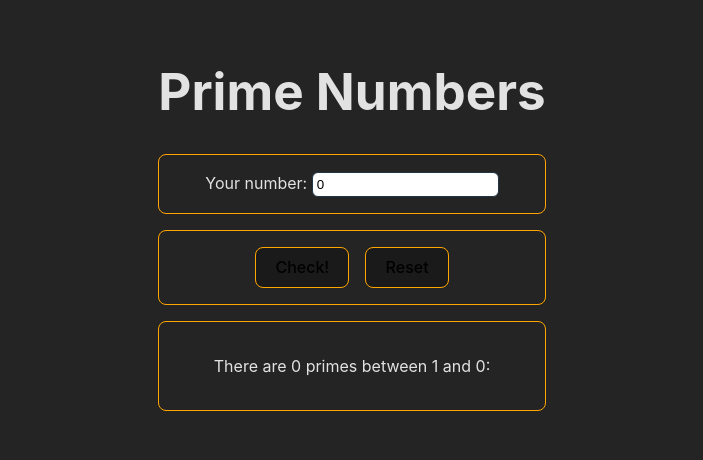
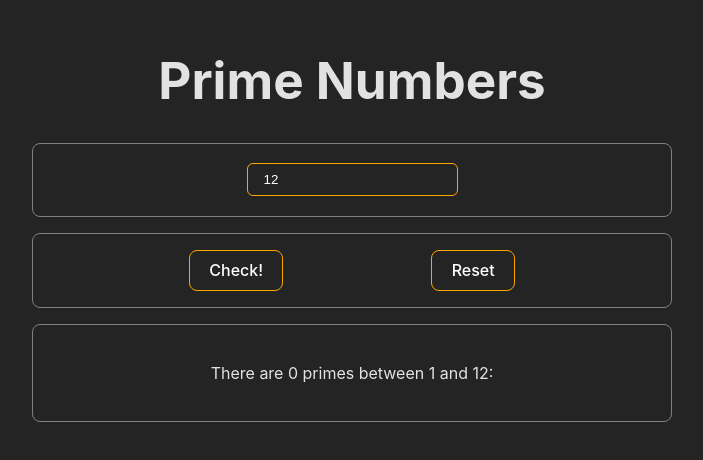
Before and after one commit to divertimentos/prime-numbers-checker, a React (Vite) app: page / in a window 1280 px wide. Shown: the part 172-632 px from the top of the page, without its empty margins (288-991 px from the left). Built offline with nearby package versions, Linux system fonts and the light colour scheme.

Commit message:
Improves structure, improves CSS

```diff
--- a/src/App.css
+++ b/src/App.css
@@ -1,6 +1,5 @@
 #root {
-  /* max-width: 1280px; */
-  max-width: 640px;
+  width: 640px;
   margin: 0 auto;
   padding: 2rem;
   text-align: center;
--- a/src/App.jsx
+++ b/src/App.jsx
@@ -1,9 +1,10 @@
 import { useEffect, useState } from "react";
 import "./App.css";
 import * as S from "./App.styles";
+import ResultList from "./components/ResultList";
 
 function App() {
-  const [userInput, setUserInput] = useState(0);
+  const [userInput, setUserInput] = useState(12);
   const [allPrimes, setAllPrimes] = useState([]);
 
   const primeChecker = (num) => {
@@ -21,20 +22,22 @@ function App() {
 
   const handleChange = (event) => {
     let num = Math.min(100_000, Number(event.target.value));
-    setUserInput(num);
+    setUserInput(parseInt(num));
   };
 
   const handlePrimes = () => {
-    setAllPrimes([2]);
+    // setAllPrimes(["true"]);
     for (let counter = 0; counter < userInput + 1; counter++) {
       if (primeChecker(counter)) {
-        setAllPrimes((currArray) => [...currArray, counter]);
+        setAllPrimes((currArray) => [...currArray, `${counter}: true`]);
+      } else {
+        setAllPrimes((currArray) => [...currArray, `${counter}: false`]);
       }
     }
   };
 
   const handleReset = () => {
-    setUserInput(0);
+    setUserInput("");
     setAllPrimes([]);
   };
 
@@ -48,10 +51,10 @@ function App() {
     <>
       <h1>Prime Numbers</h1>
       <S.Container darkmode={darkModeQuery}>
-        <label htmlFor="user-input">Your number: </label>
         <input
           name="user-input"
           type="text"
+          placeholder="Enter your number"
           onChange={handleChange}
           value={userInput}
         />
@@ -60,12 +63,9 @@ function App() {
         <S.Button onClick={handlePrimes}>Check!</S.Button>
         <S.Button onClick={handleReset}>Reset</S.Button>
       </S.ButtonContainer>
-      <S.Container>
-        <p>
-          There are {allPrimes.length} primes between 1 and {userInput}:{" "}
-          <strong>{allPrimes.join(", ")}</strong>
-        </p>
-      </S.Container>
+      {/* {allPrimes.length > 0 && ( */}
+      <ResultList allPrimes={allPrimes} userInput={userInput} />
+      {/* )} */}
     </>
   );
 }
--- a/src/App.styles.js
+++ b/src/App.styles.js
@@ -2,6 +2,15 @@ import styled from "styled-components";
 
 // const darkColor = "white";
 // const lightColor = "#213547";
+
+// &:hover {
+//   background-color: ${({ matches }) =>
+//     matches === "dark" ? `${lightColor}` : `${darkColor}`};
+//   color: ${({ matches }) =>
+//     matches === "dark" ? `${lightColor}` : `${darkColor}`};
+//
+//   transition: 0.2s ease;
+// }
 
 const darkColor = "orange";
 const lightColor = "#213547";
@@ -11,33 +20,23 @@ export const Button = styled.button`
     ${({ matches }) => (matches === "dark" ? `${lightColor}` : `${darkColor}`)};
 
   margin: auto 0.5rem auto 0.5rem;
-  &:hover {
-    background-color: ${({ matches }) =>
-      matches === "dark" ? `${lightColor}` : `${darkColor}`};
-    color: ${({ matches }) =>
-      matches === "dark" ? `${lightColor}` : `${darkColor}`};
-
-    transition: 0.2s ease;
-  }
 `;
 
-// ${({ matches }) => (matches === "dark" ? "white" : "#213547")};
 export const Container = styled.div`
-  border: 1px solid
-    ${({ matches }) => (matches === "dark" ? `${lightColor}` : `${darkColor}`)};
+  border: 1px solid grey;
+  display: flex;
+  justify-content: space-evenly;
+  align-items: center;
+  min-height: 2.5rem;
+
+  ${({ matches }) => (matches === "dark" ? `${lightColor}` : `${darkColor}`)};
   border-radius: 8px;
   margin-bottom: 1rem;
   padding: 1rem;
-
-  input {
-    border-radius: 6px;
-    border: 1px solid #213547;
-    padding: 0.25rem;
-  }
 `;
 
 export const ButtonContainer = styled(Container)`
   display: flex;
-  justify-content: center;
+  justify-content: space-evenly;
   margin-bottom: 1rem;
 `;
--- /dev/null
+++ b/src/components/ResultList/index.jsx
@@ -0,0 +1,28 @@
+import PropTypes from "prop-types";
+import * as S from "./index.styles";
+import { useEffect } from "react";
+
+const ResultList = ({ allPrimes, userInput }) => {
+  useEffect(() => {
+    console.log("Lista:");
+    console.dir(allPrimes);
+  }, [allPrimes]);
+
+  return (
+    <S.ResultContainer>
+      <ul>
+        There are {allPrimes.length} primes between 1 and {userInput}:{" "}
+        {allPrimes.map((prime, index) => {
+          return <li key={index}>{prime}</li>;
+        })}
+      </ul>
+    </S.ResultContainer>
+  );
+};
+
+ResultList.propTypes = {
+  allPrimes: PropTypes.arrayOf(["number"]),
+  userInput: PropTypes.string,
+};
+
+export default ResultList;
--- /dev/null
+++ b/src/components/ResultList/index.styles.js
@@ -0,0 +1,17 @@
+import styled from "styled-components";
+
+export const ResultContainer = styled.div`
+  border: 1px solid grey;
+
+  display: flex;
+  justify-content: center;
+  border-radius: 8px;
+  margin-bottom: 1rem;
+  padding: 1rem;
+
+  ul {
+    list-style: none;
+    padding: 0.25rem 2.5rem;
+    text-align: left;
+  }
+`;
--- a/src/index.css
+++ b/src/index.css
@@ -43,13 +43,28 @@ button {
   font-size: 1em;
   font-weight: 500;
   font-family: inherit;
-  background-color: #1a1a1a;
+  color: white;
+  background-color: #242424;
   cursor: pointer;
   transition: border-color 0.25s;
 }
 button:focus,
 button:focus-visible {
   outline: 4px auto -webkit-focus-ring-color;
+}
+
+button:hover {
+  background-color: orange;
+  color: black;
+  transition: 0.25s ease;
+}
+
+input {
+  padding: 0.6em 1.2em;
+  background-color: #242424;
+  color: white;
+  border: solid 1px orange;
+  border-radius: 6px;
 }
 
 /* @media (prefers-color-scheme: light) { */
@@ -60,7 +75,9 @@ button:focus-visible {
 /*   a:hover { */
 /*     color: #747bff; */
 /*   } */
-/*   button { */
+/*   button, */
+/*   input { */
 /*     background-color: #f9f9f9; */
+/*     color: #1a1a1a; */
 /*   } */
 /* } */
```
